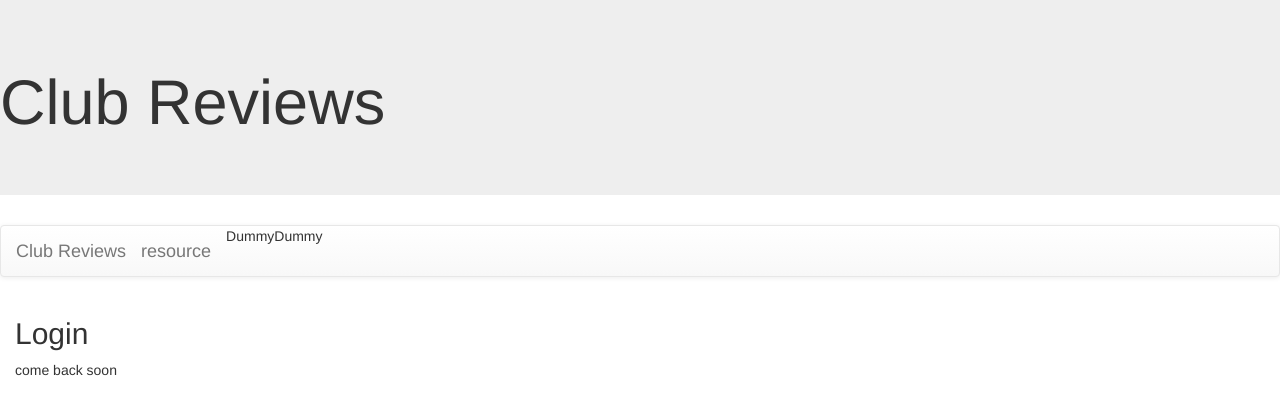
After one commit to Tizeta2018/itc-172-web-python, a Django app: template pythonclub/club/templates/club/logoutmessage.html in a window 1280 px wide. The commit adds this page. Shown: the top 415 px of the page. Run offline with Django 3.2, Linux system fonts and the light colour scheme; the template is opened without the code that fills it, so the values that code supplies are empty; some libraries are stand-ins or nearby versions.

Commit message:
add login and logout

```diff
--- a/pythonclub/club/templates/base.html
+++ b/pythonclub/club/templates/base.html
@@ -19,6 +19,8 @@
   <li><a class="navbar-brand" href="{% url 'resources' %}">resource</a> </li>
   <li><a class="navbar-brand" href="{% url 'getmeeting' %}">meetings</a> </li>
   <li><a class="navbar-brand" href="{% url 'newResource' %}">Add Resource</a> </li>
+  <li><a class="navbar-brand" href="{% url 'login' %}">login</a> </li>
+  <li><a class="navbar-brand" href="{% url 'logout' %}">logout</a> </li>
 
 </ul>
 </div>
--- /dev/null
+++ b/pythonclub/club/templates/club/loginmessage.html
@@ -0,0 +1,5 @@
+{% extends 'base.html' %}
+{% block content %}
+<h2>Login</h2>
+<p>welcome</p>
+{% endblock %
--- /dev/null
+++ b/pythonclub/club/templates/club/logoutmessage.html
@@ -0,0 +1,5 @@
+{% extends 'base.html' %}
+{% block content %}
+<h2>Login</h2>
+<p>come back soon</p>
+{% endblock %}
--- a/pythonclub/club/urls.py
+++ b/pythonclub/club/urls.py
@@ -9,5 +9,8 @@ urlpatterns =[
     path('clubresources/', views.clubresources, name='resources' ),
     path('getmeeting/', views.getmeeting, name='getmeeting' ),
     path('meetingdetail/<int:id>', views.meetingdetail, name='details'),
-    path('newResource/', views.newResource, name='newResource')
+    path('newResource/', views.newResource, name='newResource'),
+    path('loginmessage/',views.loginmessage, name='loginmessage'),
+    path('logoutmessage/',views.logoutmessage, name='logoutmessage'),
+
 ]
--- a/pythonclub/pythonclub/settings.py
+++ b/pythonclub/pythonclub/settings.py
@@ -119,3 +119,5 @@ USE_TZ = True
 # https://docs.djangoproject.com/en/2.1/howto/static-files/
 
 STATIC_URL = '/static/'
+LOGIN_REDIRECT_URL='loginmessage'
+LOGOUT_REDIRECT_URL='logoutmessage'
--- a/pythonclub/pythonclub/urls.py
+++ b/pythonclub/pythonclub/urls.py
@@ -19,4 +19,5 @@ from django.urls import path, include
 urlpatterns = [
     path('admin/', admin.site.urls),
     path('club/', include('club.urls')),
+    path('accounts/', include('django.contrib.auth.urls')),
 ]
```
Also changed, not shown: pythonclub/club/templates/registration/login.html (added, +9 -0 lines), pythonclub/club/views.py (+10 -2 lines).
